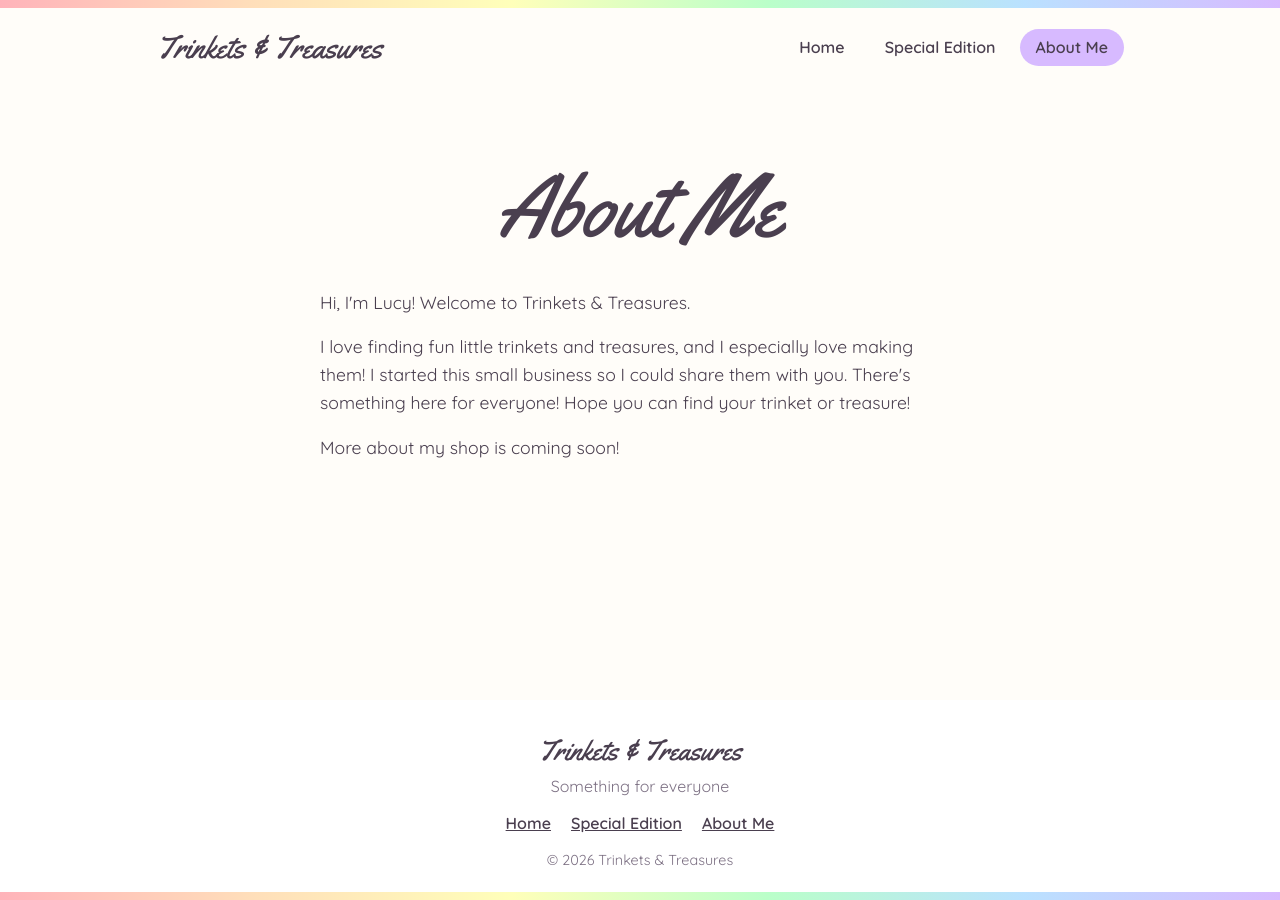
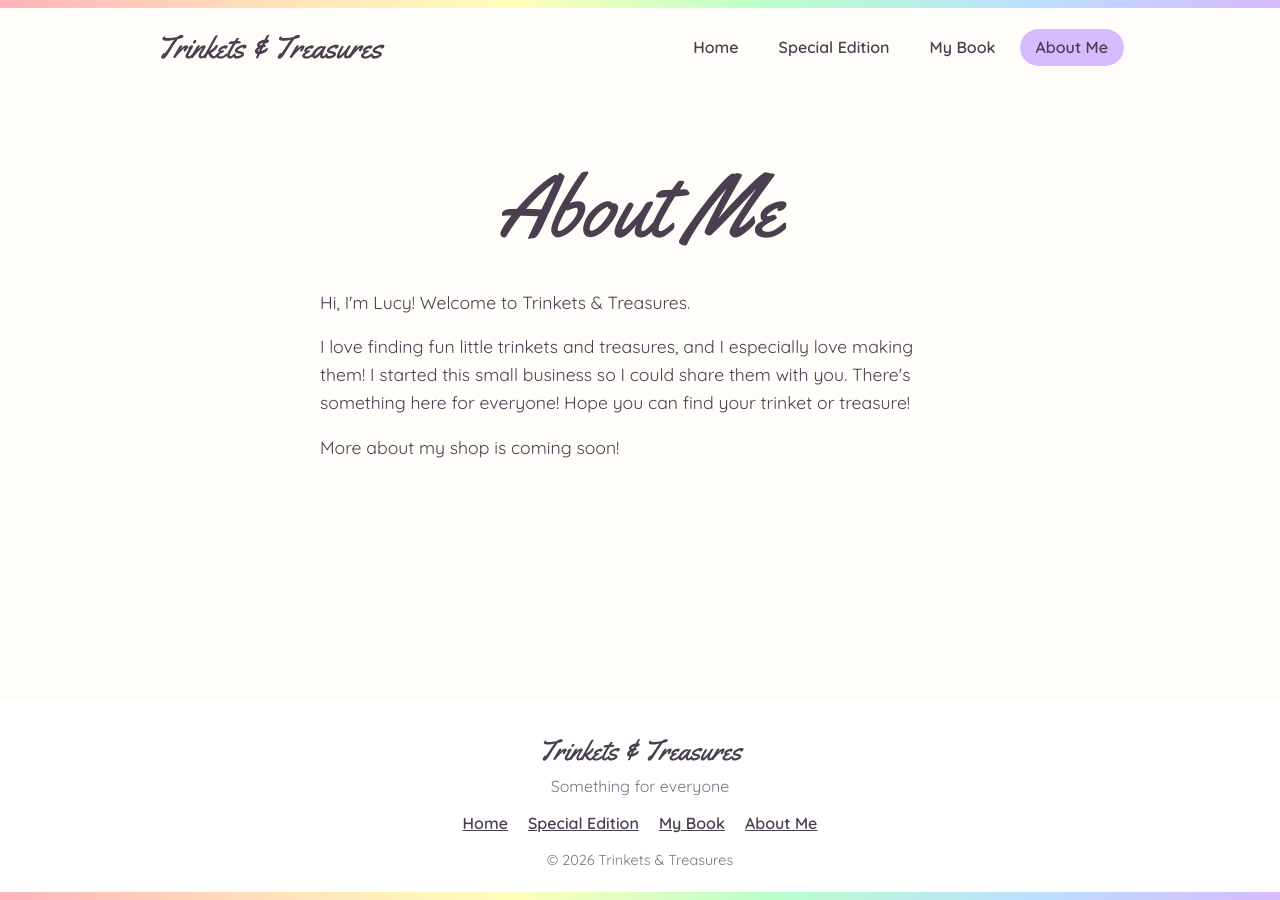
Before and after one commit to LucysTrinketsandTreasures/website-files, a Jekyll site: the page built from about.html, in a window 1280 px wide. Built offline with Jekyll 4.4.1, drawn with Linux system fonts in a browser that asks for light colours.

Commit message:
Add My Book link to menu and footer

```diff
--- a/_includes/footer.html
+++ b/_includes/footer.html
@@ -4,6 +4,7 @@
   <ul class="footer-links">
     <li><a href="{{ '/' | relative_url }}">Home</a></li>
     <li><a href="{{ '/special-edition/' | relative_url }}">Special Edition</a></li>
+    <li><a href="{{ '/book/' | relative_url }}">My Book</a></li>
     <li><a href="{{ '/about.html' | relative_url }}">About Me</a></li>
   </ul>
   <p class="footer-copy">&copy; {{ 'now' | date: '%Y' }} {{ site.title }}</p>
--- a/_includes/nav.html
+++ b/_includes/nav.html
@@ -5,6 +5,7 @@
     <ul class="nav-links">
       <li><a href="{{ '/' | relative_url }}" {% if page.url == '/' %}class="active"{% endif %}>Home</a></li>
       <li><a class="nav-special{% if page.url == '/special-edition/' %} active{% endif %}" href="{{ '/special-edition/' | relative_url }}">Special Edition</a></li>
+      <li><a href="{{ '/book/' | relative_url }}" {% if page.url == '/book/' %}class="active"{% endif %}>My Book</a></li>
       <li><a href="{{ '/about.html' | relative_url }}" {% if page.url == '/about.html' %}class="active"{% endif %}>About Me</a></li>
     </ul>
   </nav>
```
